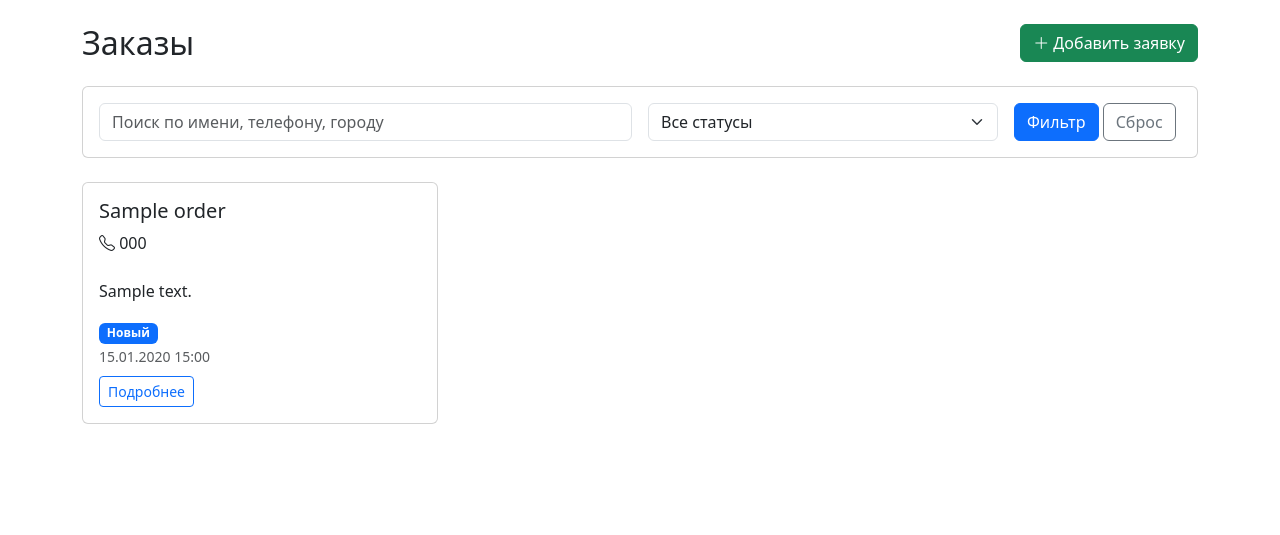
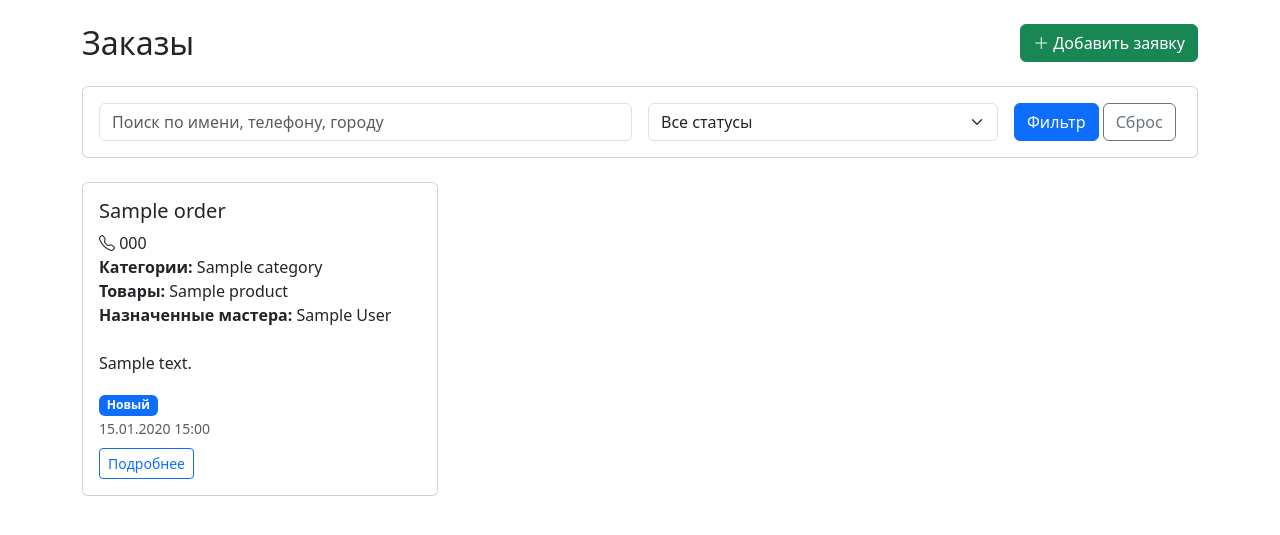
Before and after one commit to GrigoryKalinin/Home_master, a Django app: page /dashboard/orders/ in a window 1280 px wide. Shown: the part 56-591 px from the top of the page. Run offline with Django 5.2, Linux system fonts and the light colour scheme; a user stored in the database is signed in; tables that the repository leaves empty hold one stand-in row (values such as "Sample post").

Commit message:
- js для подгрузки мастеров, товаров и услуг. Выравниевание карточек в шаблоне

```diff
--- a/main/forms.py
+++ b/main/forms.py
@@ -489,7 +489,7 @@ class OrderEditForm(forms.ModelForm):
                 categories = self.instance.categories.all()
                 self.fields['products'].queryset = Product.objects.filter(category__in=categories, available=True)
                 self.fields['assigned_employees'].queryset = Employee.objects.filter(
-                    categories__in=categories,
+                    specialization__categories__in=categories,
                     available=True,
                     status='active'
                 ).distinct()
@@ -501,7 +501,7 @@ class OrderEditForm(forms.ModelForm):
                 if category_ids:
                     self.fields['products'].queryset = Product.objects.filter(category__in=category_ids, available=True)
                     self.fields['assigned_employees'].queryset = Employee.objects.filter(
-                        categories__in=category_ids,
+                        specialization__categories__in=category_ids,
                         available=True,
                         status='active'
                     ).distinct()
--- a/main/templates/main/private/order/order_list.html
+++ b/main/templates/main/private/order/order_list.html
@@ -37,20 +37,44 @@
   {% if orders %}
     <div class="row">
       {% for order in orders %}
-      <div class="col-md-6 col-lg-4 mb-3">
-        <div class="card">
-          <div class="card-body">
+      <div class="col-md-6 col-lg-4 mb-3 d-flex">
+        <div class="card w-100">
+          <div class="card-body d-flex flex-column">
             <h5 class="card-title">{{ order.name }}</h5>
-            <p class="card-text">
-              <i class="bi bi-telephone"></i> {{ order.phone }}<br><br>
+            <p class="card-text flex-grow-1">
+              <i class="bi bi-telephone"></i> {{ order.phone }}<br>
+
+              {% if order.categories.exists %}
+                <strong>Категории:</strong>
+                {% for category in order.categories.all %}
+                  {{ category.name }}{% if not forloop.last %}, {% endif %}
+                {% endfor %}<br>
+              {% endif %}
+
+              {% if order.products.exists %}
+                <strong>Товары:</strong>
+                {% for product in order.products.all %}
+                  {{ product.name }}{% if not forloop.last %}, {% endif %}
+                {% endfor %}<br>
+              {% endif %}
+
+              {% if order.assigned_employees.exists %}
+                <strong>Назначенные мастера:</strong>
+                {% for employee in order.assigned_employees.all %}
+                  {{ employee.first_name }} {{ employee.last_name }}{% if not forloop.last %}, {% endif %}
+                {% endfor %}<br>
+              {% endif %}
+
               {% if order.comment %}
-                {{ order.comment|truncatechars:50 }}
+                <br>{{ order.comment|truncatechars:50 }}
               {% endif %}
             </p>
-            <span class="badge {% if order.status == 'new' %}bg-primary{% elif order.status == 'confirmed' %}bg-info text-dark{% elif order.status == 'canceled' %}bg-secondary{% elif order.status == 'in_work' %}bg-warning text-dark{% elif order.status == 'completed' %}bg-success{% elif order.status == 'spam' %}bg-danger{% else %}bg-primary{% endif %}">{{ order.get_status_display }}</span><br>
-            <small class="text-muted">{{ order.date_created|date:"d.m.Y H:i" }}</small>
-            <div class="mt-2">
-              <a href="{% url 'main:order_detail' order.pk %}" class="btn btn-sm btn-outline-primary">Подробнее</a>
+            <div class="mt-auto">
+              <span class="badge {% if order.status == 'new' %}bg-primary{% elif order.status == 'confirmed' %}bg-info text-dark{% elif order.status == 'canceled' %}bg-secondary{% elif order.status == 'in_work' %}bg-warning text-dark{% elif order.status == 'completed' %}bg-success{% elif order.status == 'spam' %}bg-danger{% else %}bg-primary{% endif %}">{{ order.get_status_display }}</span><br>
+              <small class="text-muted">{{ order.date_created|date:"d.m.Y H:i" }}</small>
+              <div class="mt-2">
+                <a href="{% url 'main:order_detail' order.pk %}" class="btn btn-sm btn-outline-primary">Подробнее</a>
+              </div>
             </div>
           </div>
         </div>
```
Also changed, not shown: main/templates/main/private/employee/employee_list.html (+12 -10 lines), main/templates/main/private/order/order_edit.html (+40 -4 lines).
